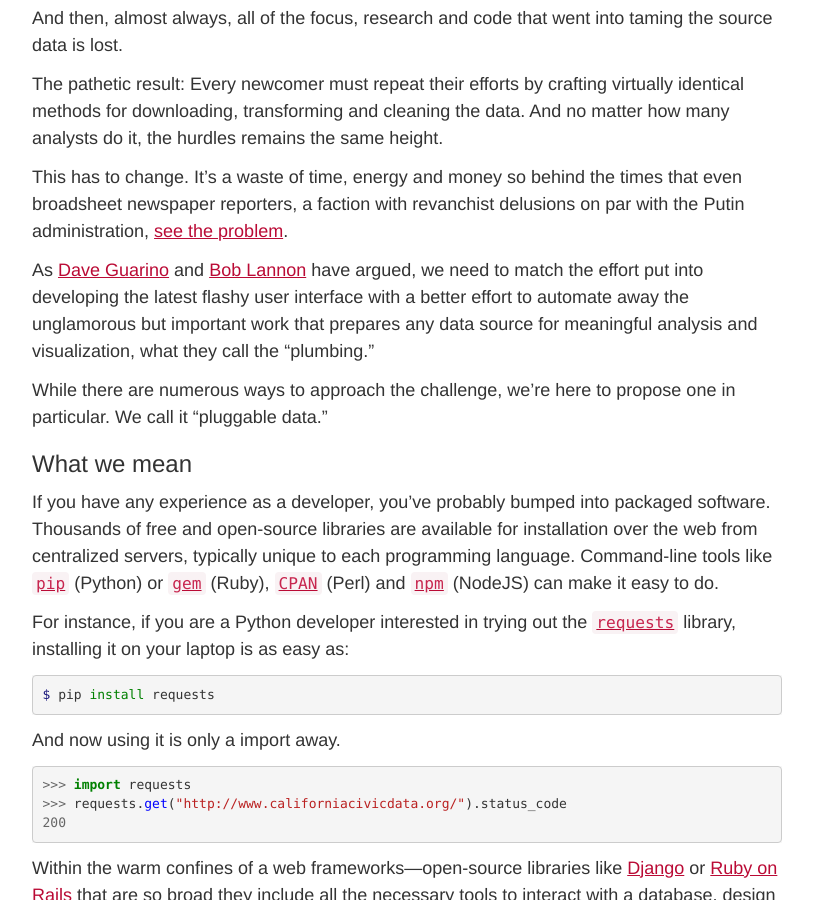
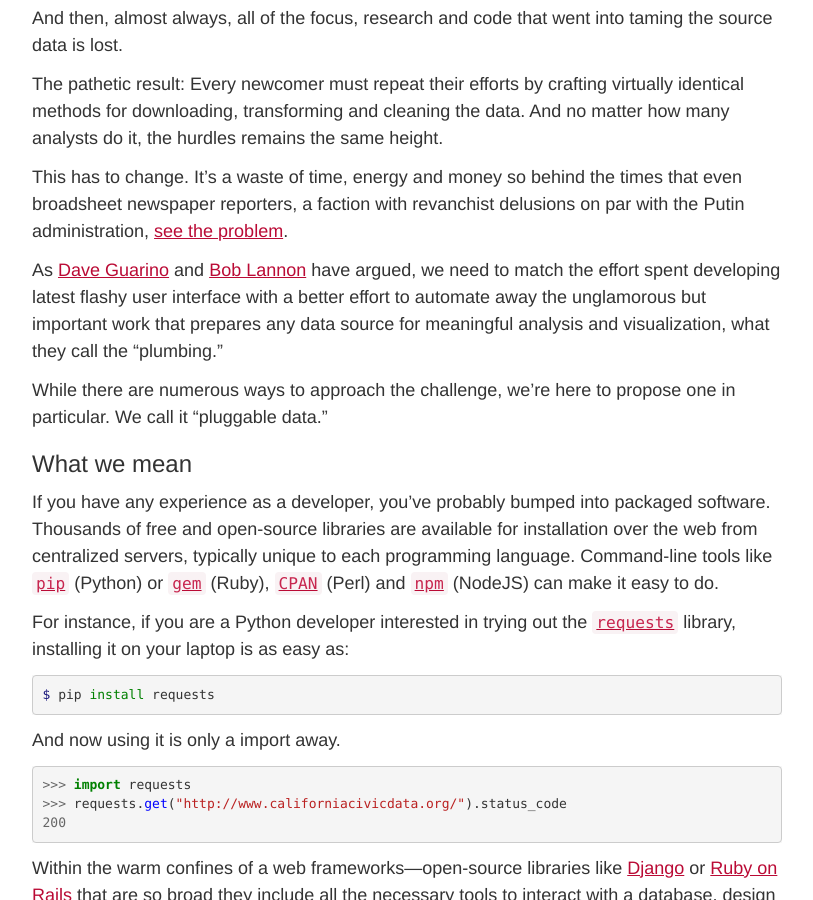
Before and after one commit to palewire/californiacivicdata.org, a Jekyll site: the page built from _posts/2015-01-01-pluggable-data.markdown, in a window 1280 px wide and 900 px high, scrolled down 559 px. Shown: the whole window, without its empty margins (38-851 px from the left). Built offline with Jekyll 4.4.1, drawn with Linux system fonts in a browser that asks for light colours.

Commit message:
Updated 2015-01-01-pluggable-data.markdown

```diff
--- a/_posts/2015-01-01-pluggable-data.markdown
+++ b/_posts/2015-01-01-pluggable-data.markdown
@@ -24,7 +24,7 @@ The pathetic result: Every newcomer must repeat their efforts by crafting virtua
 
 This has to change. It’s a waste of time, energy and money so behind the times that even broadsheet newspaper reporters, a faction with revanchist delusions on par with the Putin administration, [see the problem](http://www.nytimes.com/2014/08/18/technology/for-big-data-scientists-hurdle-to-insights-is-janitor-work.html?_r=0).
 
-As [Dave Guarino](http://daguar.github.io/2014/03/17/etl-for-america/) and [Bob Lannon](http://sunlightfoundation.com/blog/2014/03/21/data-plumbers/) have argued, we need to match the effort put into developing the latest flashy user interface with a better effort to automate away the unglamorous but important work that prepares any data source for meaningful analysis and visualization, what they call the "plumbing."
+As [Dave Guarino](http://daguar.github.io/2014/03/17/etl-for-america/) and [Bob Lannon](http://sunlightfoundation.com/blog/2014/03/21/data-plumbers/) have argued, we need to match the effort spent developing latest flashy user interface with a better effort to automate away the unglamorous but important work that prepares any data source for meaningful analysis and visualization, what they call the "plumbing."
 
 While there are numerous ways to approach the challenge, we're here to propose one in particular. We call it "pluggable data."
 
```
